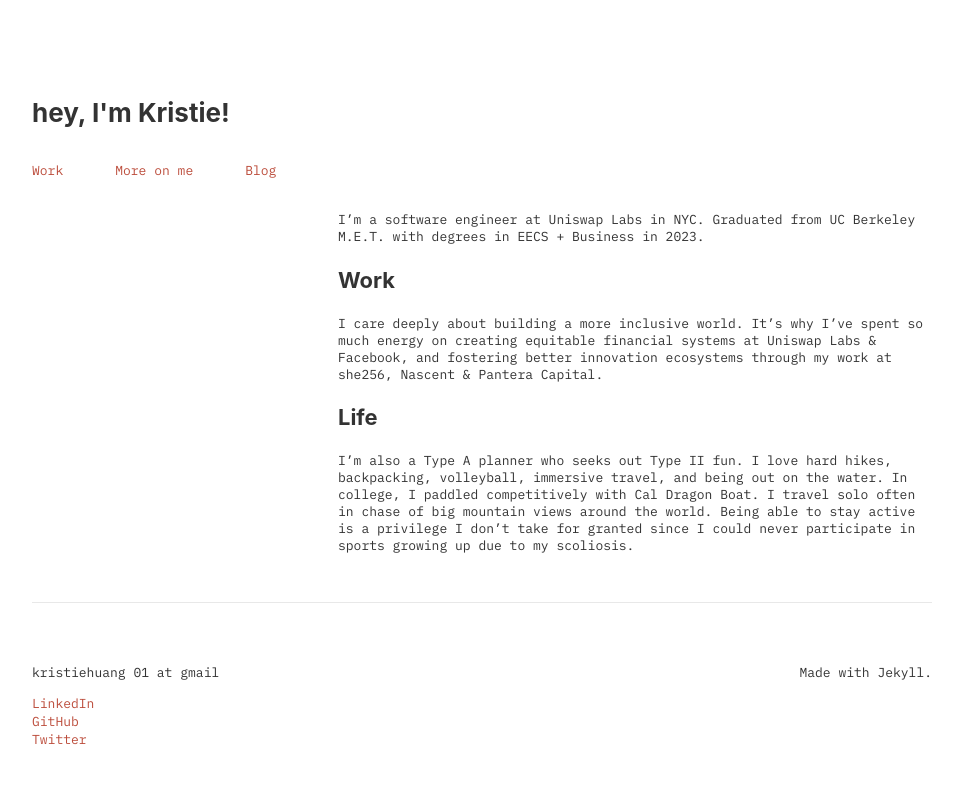
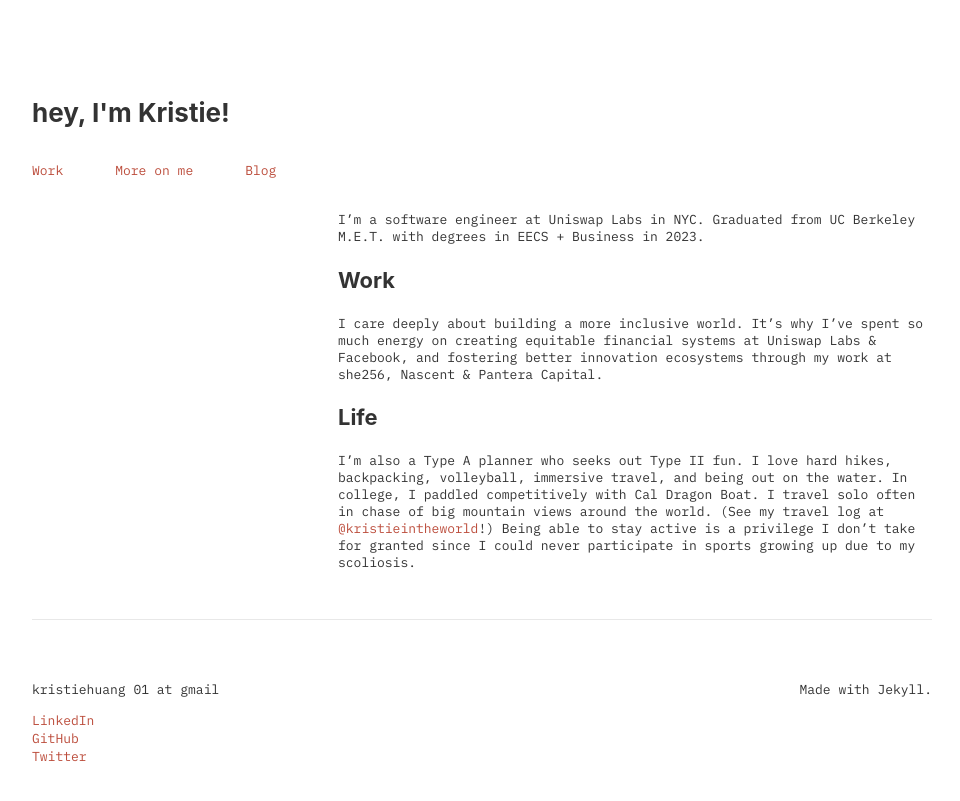
Before and after one commit to kristiehuang/kristiehuang.github.io, a Jekyll site: the page built from index.markdown, in a window 1280 px wide. Shown: the top 801 px of the page, without its empty margins (158-1118 px from the left). Built offline with Jekyll 4.4.1, drawn with Linux system fonts in a browser that asks for light colours.

Commit message:
add kristieintheworld

```diff
--- a/index.markdown
+++ b/index.markdown
@@ -13,4 +13,4 @@
 
 <h3><a id="home-life-label" href="/more-on-me">Life</a></h3>
 
-I’m also a Type A planner who seeks out Type II fun. I love hard hikes, backpacking, volleyball, immersive travel, and being out on the water. In college, I paddled competitively with Cal Dragon Boat. I travel solo often in chase of big mountain views around the world. Being able to stay active is a privilege I don’t take for granted since I could never participate in sports growing up due to my scoliosis.
+I’m also a Type A planner who seeks out Type II fun. I love hard hikes, backpacking, volleyball, immersive travel, and being out on the water. In college, I paddled competitively with Cal Dragon Boat. I travel solo often in chase of big mountain views around the world. (See my travel log at [@kristieintheworld](https://www.instagram.com/kristieintheworld)!) Being able to stay active is a privilege I don’t take for granted since I could never participate in sports growing up due to my scoliosis.
```
